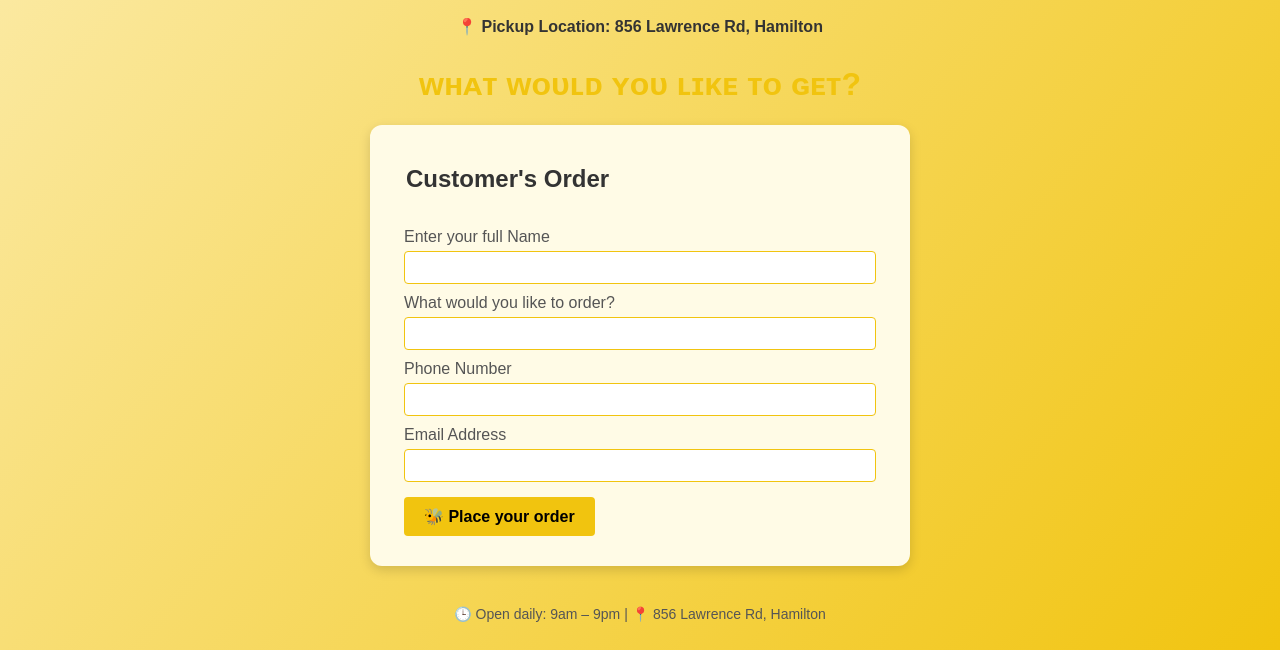
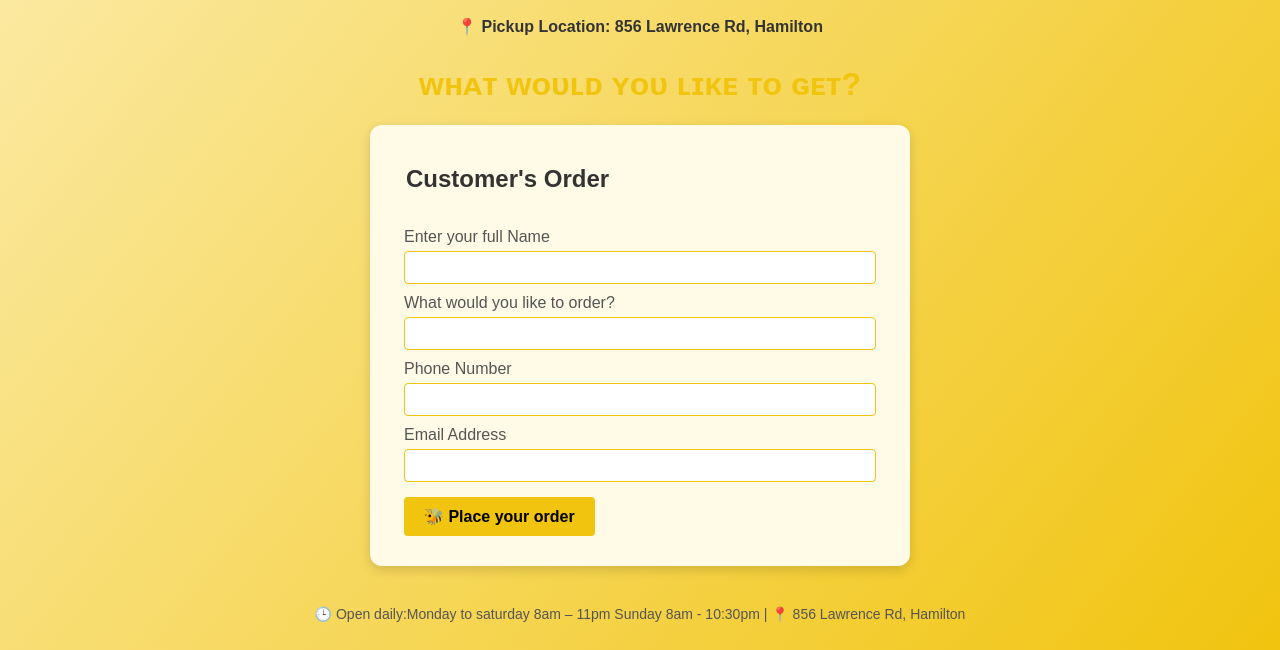
Before and after one commit to mohildesai1159/bigbee-orders, a plain HTML site: page index.html in a window 1280 px wide. Shown: the part 925-1575 px from the top of the page. Drawn offline with Linux system fonts and the light colour scheme.

Commit message:
Update index.html
changed the timings

```diff
--- a/index.html
+++ b/index.html
@@ -51,7 +51,7 @@
 
   <!-- Footer -->
   <footer style="text-align:center; margin-top:40px; font-size:14px; color:#555;">
-    🕒 Open daily: 9am – 9pm | 📍 856 Lawrence Rd, Hamilton
+    🕒 Open daily:Monday to saturday 8am – 11pm  Sunday 8am - 10:30pm  | 📍 856 Lawrence Rd, Hamilton
   </footer>
 </body>
 </html>
```
